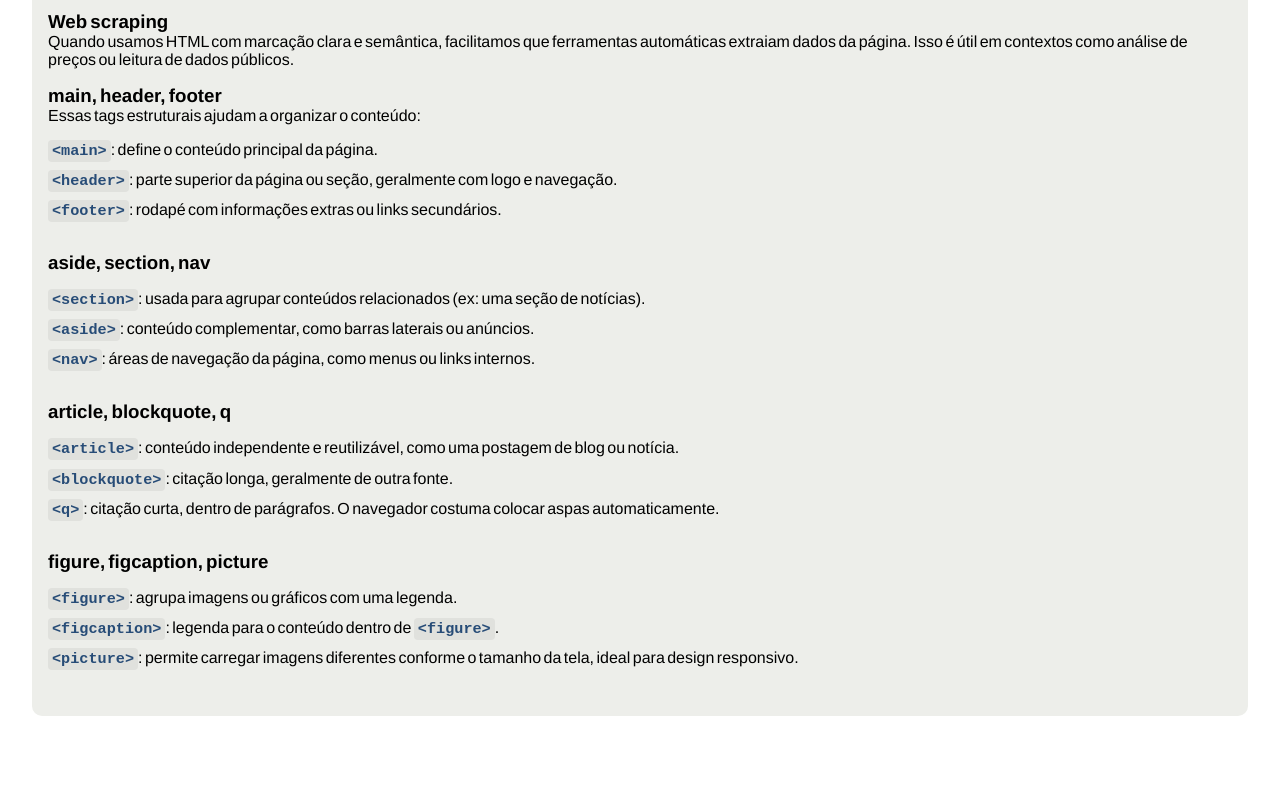
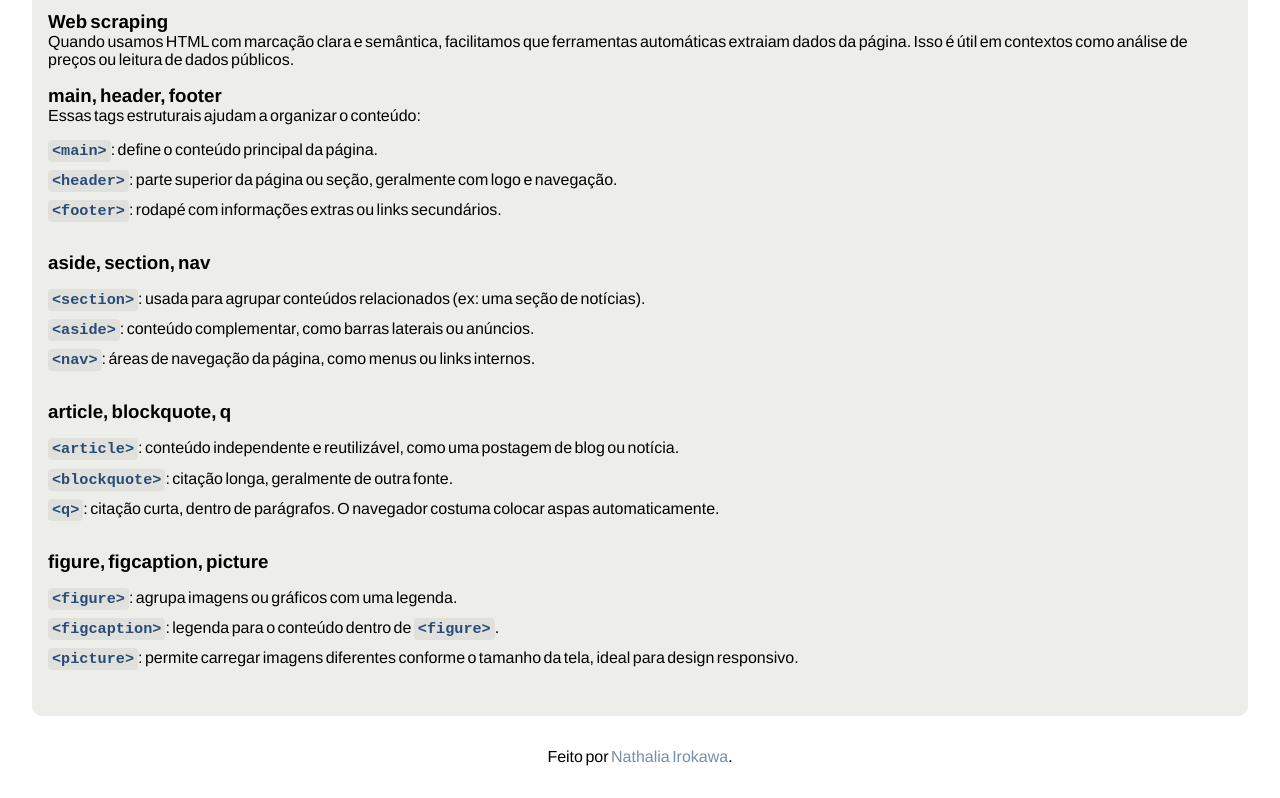
Before and after one commit to nathaliaif/dio-lab-project-tags-aprendidas, a plain HTML site: page index.html in a window 1280 px wide. Shown: the part 3189-3987 px from the top of the page. Before the commit the page ends 3937 px from the top, so only its background shows below. Drawn offline with Linux system fonts and the light colour scheme.

Commit message:
feat: add footer

```diff
--- a/index.html
+++ b/index.html
@@ -254,9 +254,8 @@
                 </ul>
             </div>
         </section>
-
-
     </main>
+    <footer>Feito por <a href="https://www.linkedin.com/in/nathaliairokawa/">Nathalia Irokawa</a>.</footer>
 
 </body>
 </html>
--- a/styles/styles.css
+++ b/styles/styles.css
@@ -5,6 +5,10 @@
   padding: 0;
   font-family: "Helvetica Neue", Helvetica, Sans-serif;
   word-spacing: -2px;
+}
+
+html {
+  scroll-behavior: smooth;
 }
 
 body {
@@ -108,6 +112,17 @@ main {
   }
 }
 
+footer {
+  margin-top: 2rem;
+  width: 100%;
+  text-align: center;
+
+  a {
+    text-decoration: none;
+    color: #778da9;
+  }
+}
+
 @media screen and (min-width: 1000px) {
   .header__texts {
     justify-content: space-between;
```
